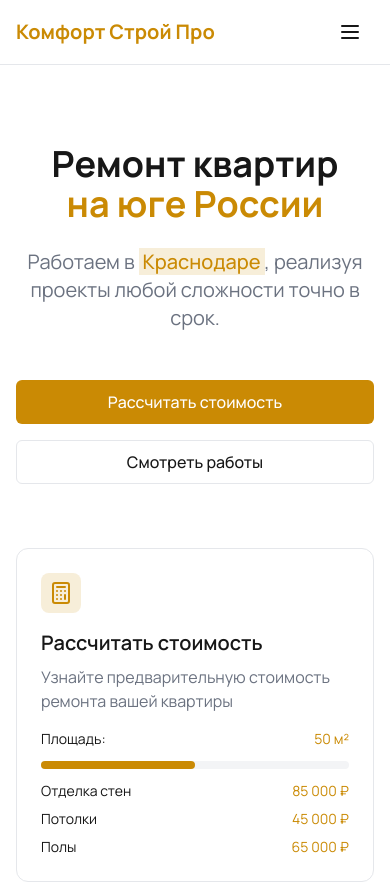
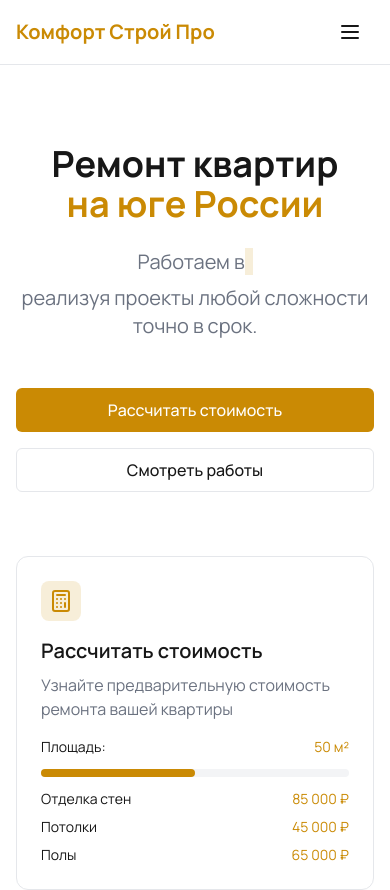
Before and after one commit to paltyshev/csp, a Next.js app: page / in a window 390 px wide. Shown: the top 890 px of the page. Built offline with nearby package versions, Linux system fonts and the light colour scheme.

Commit message:
new AnimatedLocation

```diff
--- a/app/page.tsx
+++ b/app/page.tsx
@@ -1,6 +1,5 @@
 'use client'
 
-import { useState, useEffect } from 'react'
 import Header from '@/components/ui/Header'
 import FeaturesSection from '@/components/FeaturesSection'
 import RepairTypesSection from '@/components/RepairTypesSection'
@@ -8,17 +7,9 @@ import HowWeWorkSection from '@/components/HowWeWorkSection'
 import PortfolioSection from '@/components/PortfolioSection'
 import ContactSection from '@/components/ContactSection'
 import { Button } from '@/components/ui/Button'
+import AnimatedLocation from '@/components/ui/AnimatedLocation'
 
 export default function Home() {
-  const [currentCity, setCurrentCity] = useState('Краснодаре')
-
-  useEffect(() => {
-    const interval = setInterval(() => {
-      setCurrentCity(prev => prev === 'Краснодаре' ? 'Геленджике' : 'Краснодаре')
-    }, 3000)
-    return () => clearInterval(interval)
-  }, [])
-
   return (
     <div className="min-h-screen bg-[var(--background)]">
       <Header />
@@ -31,13 +22,14 @@ export default function Home() {
               <span>Ремонт квартир</span>
               <span className="text-[var(--primary)]">на юге России</span>
             </h1>
-            <p className="text-xl sm:text-2xl text-[var(--muted-foreground)] mb-12 max-w-3xl mx-auto">
-              Работаем в{' '}
-              <span className="city-highlight px-1 bg-[var(--primary-light)] font-medium text-[var(--primary)]">
-                {currentCity}
-              </span>
-              , реализуя проекты любой сложности точно в срок.
-            </p>
+            <div className="text-xl sm:text-2xl text-[var(--muted-foreground)] mb-12 max-w-3xl mx-auto flex flex-col gap-2">
+              <p>
+                Работаем в <AnimatedLocation />
+              </p>
+              <p>
+                реализуя проекты любой сложности точно в срок.
+              </p>
+            </div>
             <div className="flex flex-col sm:flex-row gap-4 justify-center">
               <Button size="lg" asChild>
                 <a href="#calculate">
--- /dev/null
+++ b/components/ui/AnimatedLocation/index.tsx
@@ -0,0 +1,54 @@
+'use client'
+
+import React, { useEffect, useRef } from 'react'
+
+const AnimatedLocation = () => {
+  const el = useRef<HTMLSpanElement>(null)
+  const typed = useRef<any>(null)
+
+  useEffect(() => {
+    const loadTyped = async () => {
+      const Typed = (await import('typed.js')).default
+
+      if (!el.current) return
+
+      typed.current = new Typed(el.current, {
+        strings: ['Геленджике', 'Краснодаре'],
+        typeSpeed: 50,
+        backSpeed: 30,
+        backDelay: 2000,
+        startDelay: 500,
+        loop: true,
+        smartBackspace: true,
+        showCursor: false,  // Убрали курсор
+        onStringTyped: () => {
+          if (el.current) {
+            el.current.style.opacity = '1'
+          }
+        },
+        preStringTyped: () => {
+          if (el.current) {
+            el.current.style.opacity = '0.6'
+          }
+        }
+      })
+    }
+
+    loadTyped()
+
+    return () => {
+      if (typed.current) {
+        typed.current.destroy()
+      }
+    }
+  }, [])
+
+  return (
+    <span
+      ref={el}
+      className="city-highlight px-1 bg-[var(--primary-light)] font-medium text-[var(--primary)] transition-opacity duration-500 ease-in-out"
+    />
+  )
+}
+
+export default AnimatedLocation
--- a/package.json
+++ b/package.json
@@ -15,7 +15,8 @@
     "next": "15.0.2",
     "react": "19.0.0-rc-02c0e824-20241028",
     "react-dom": "19.0.0-rc-02c0e824-20241028",
-    "tailwind-merge": "^2.6.0"
+    "tailwind-merge": "^2.6.0",
+    "typed.js": "^2.1.0"
   },
   "devDependencies": {
     "@types/node": "^20",
```
Also changed, not shown: 1 other file (tests, documents, lock files or other folders).
